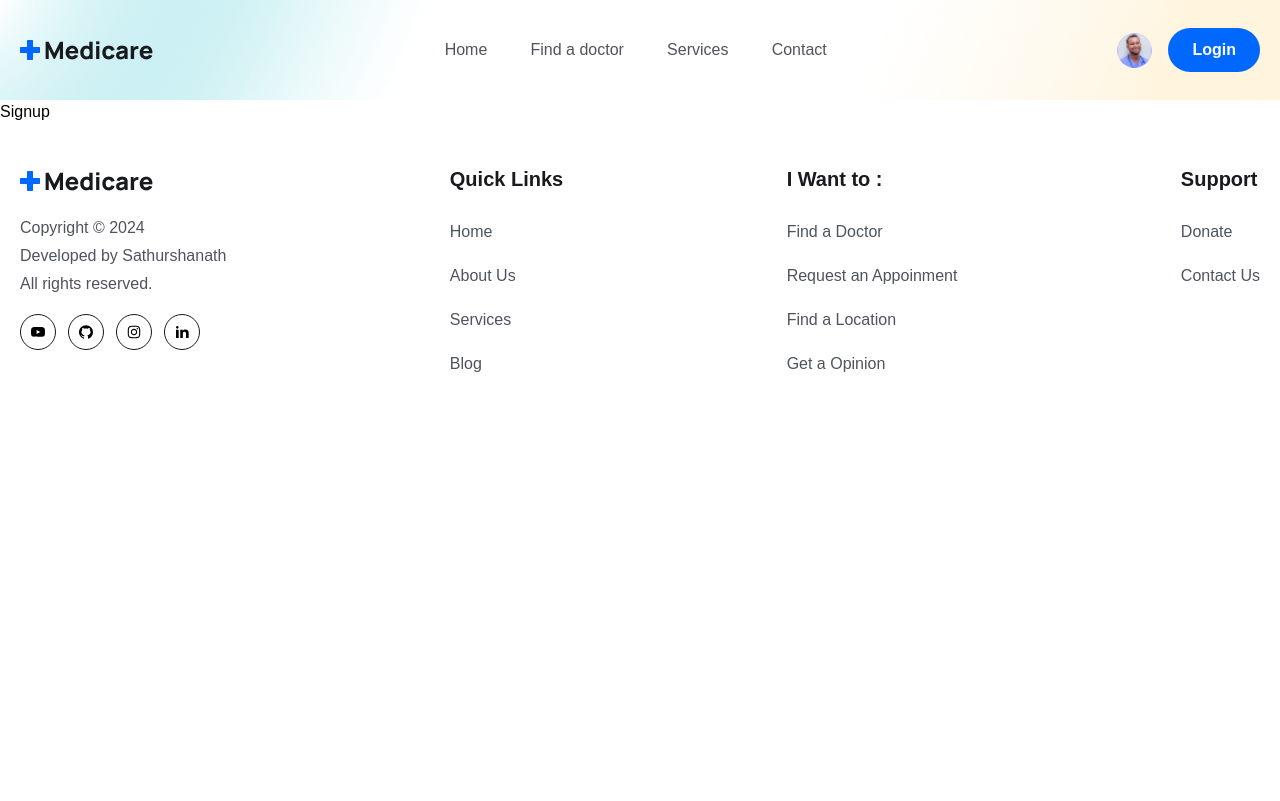
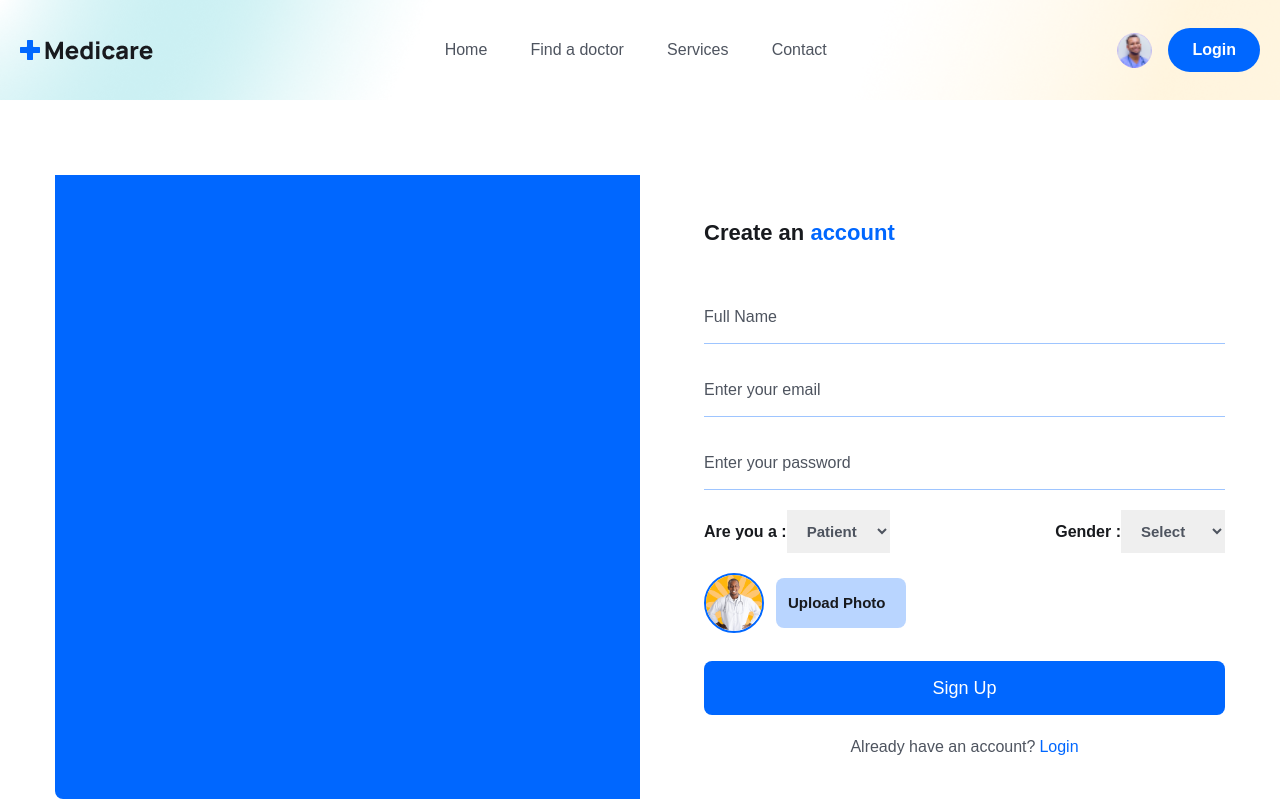
Before and after one commit to SathurshanPrabaharan/medicare-booking-app, a React (Vite) app in the folder frontend/: page /register in a window 1280 px wide. Shown: the top 801 px of the page. Built offline with nearby package versions, Linux system fonts and the light colour scheme.

Commit message:
Implement SignUp

```diff
--- a/frontend/src/Pages/Signup.jsx
+++ b/frontend/src/Pages/Signup.jsx
@@ -1,9 +1,158 @@
-import React from 'react'
+import React, { useState } from "react";
+import signupImg from "../assets/images/signup.gif";
+import avatar from "../assets/images/doctor-img01.png";
+import { Link } from "react-router-dom";
 
 const Signup = () => {
+  const [selectedFile, setSelectedFile] = useState(null);
+  const [previewURL, setPreviewURL] = useState("");
+  const [formData, setFormData] = useState({
+    name: "",
+    email: "",
+    password: "",
+    gender: "",
+    photo: selectedFile,
+    role: "patient",
+  });
+
+  const handleInputChange = (e) => {
+    setFormData({ ...formData, [e.target.name]: e.target.value });
+  };
+
+  const handleFileInputChange = async (event) =>{
+    const file = event.target.files[0]
+    console.log(file)
+
+    //later we will use cloudinary to upload images
+  }
+
+  const submitHandler = async event =>{
+    event.preventDefault()
+  }
+
   return (
-    <div>Signup</div>
-  )
-}
+    <section className="px-5 xl:px-0">
+      <div className="max-w-[1170px] mx-auto">
+        <div className="grid grid-cols-1 lg:grid-cols-2">
+          {/* ============ Img Box ============ */}
+          <div className=" hidden lg:block bg-primaryColor rounded-l-lg">
+            <figure>
+              <img src={signupImg} alt="" />
+            </figure>
+          </div>
 
-export default Signup
+          {/* ============= Signup Form =========== */}
+          <div className="rounded-l-lg lg:pl-16 py-10">
+            <h3 className=" text-headingColor text-[22px] leading-9 font-bold mb-10">
+              Create an <span className=" text-primaryColor">account</span>
+            </h3>
+            <form onSubmit={submitHandler}>
+              <div className="mb-5">
+                <input
+                  type="text"
+                  placeholder="Full Name"
+                  name="name"
+                  value={formData.name}
+                  onChange={handleInputChange}
+                  className="w-full pr-4  py-3 border-b  border-solid border-[#0066ff61] focus:outline-none focus:border-b-primaryColor text-[16px] leading-7 text-headingColor placeholder:text-textColor  cursor-pointer"
+                  required
+                />
+              </div>
+
+              <div className="mb-5">
+                <input
+                  type="email"
+                  placeholder="Enter your email"
+                  name="email"
+                  value={formData.email}
+                  onChange={handleInputChange}
+                  className="w-full pr-4  py-3 border-b  border-solid border-[#0066ff61] focus:outline-none focus:border-b-primaryColor text-[16px] leading-7 text-headingColor placeholder:text-textColor  cursor-pointer"
+                  required
+                />
+              </div>
+
+              <div className="mb-5">
+                <input
+                  type="password"
+                  placeholder="Enter your password"
+                  name="password"
+                  value={formData.password}
+                  onChange={handleInputChange}
+                  className="w-full pr-4  py-3 border-b  border-solid border-[#0066ff61] focus:outline-none focus:border-b-primaryColor text-[16px] leading-7 text-headingColor placeholder:text-textColor  cursor-pointer"
+                  required
+                />
+              </div>
+              <div className="mb-5 flex items-center justify-between">
+                <label className="text-headingColor font-bold text-[16px] leading-7">
+                  Are you a :
+                  <select
+                    name="role"
+                    value={formData.role}
+                    onChange={handleInputChange}
+                    className="text-textColor font-semibold text-[15px] leading-7 px-4 py-3 focus:outline-none"
+                  >
+                    <option value="patient">Patient</option>
+                    <option value="doctor">Doctor</option>
+                  </select>
+                </label>
+                <label className="text-headingColor font-bold text-[16px] leading-7">
+                  Gender :
+                  <select
+                    name="gender"
+                    value={formData.gender}
+                    onChange={handleInputChange}
+                    className="text-textColor font-semibold text-[15px] leading-7 px-4 py-3 focus:outline-none"
+                  >
+                    <option value="">Select</option>
+                    <option value="male">Male</option>
+                    <option value="female">Female</option>
+                    <option value="other">Other</option>
+                  </select>
+                </label>
+              </div>
+
+              <div className="mb-5 flex items-center gap-3">
+                <figure className="w-[60px] h-[60px] rounded-full border-2 border-solid border-primaryColor flex items-center justify-center">
+                  <img src={avatar} className="w-full rounded-full" alt="" />
+                </figure>
+                <div className="relative w-[130px] h-[50px]">
+                  <input
+                    type="file"
+                    name="photo"
+                    id="customFile"
+                    onChange={handleFileInputChange}
+                    accept=".jpg, .png"
+                    className="absolute top-0 left-0 w-full h-full opacity-0 cursor-pointer"
+                  />
+                  <label
+                    htmlFor="customFile"
+                    className="absolute top-0 left-0 w-full h-full flex items-center px-[0.75rem] py-[0.375rem] text-[15px] leading-6 overflow-hidden bg-[#0066ff46] text-headingColor font-semibold rounded-lg truncate cursor-pointer"
+                  >
+                    Upload Photo
+                  </label>
+                </div>
+              </div>
+              <div className="mt-7">
+                <button className="w-full bg-primaryColor text-white text-[18px] leading-[30px] rounded-lg px-4 py-3">
+                  Sign Up
+                </button>
+              </div>
+
+              <p className="mt-5 text-textColor text-center">
+                Already have an account?
+                <Link
+                  to="/login"
+                  className=" text-primaryColor font-medium ml-1"
+                >
+                  Login
+                </Link>
+              </p>
+            </form>
+          </div>
+        </div>
+      </div>
+    </section>
+  );
+};
+
+export default Signup;
```
